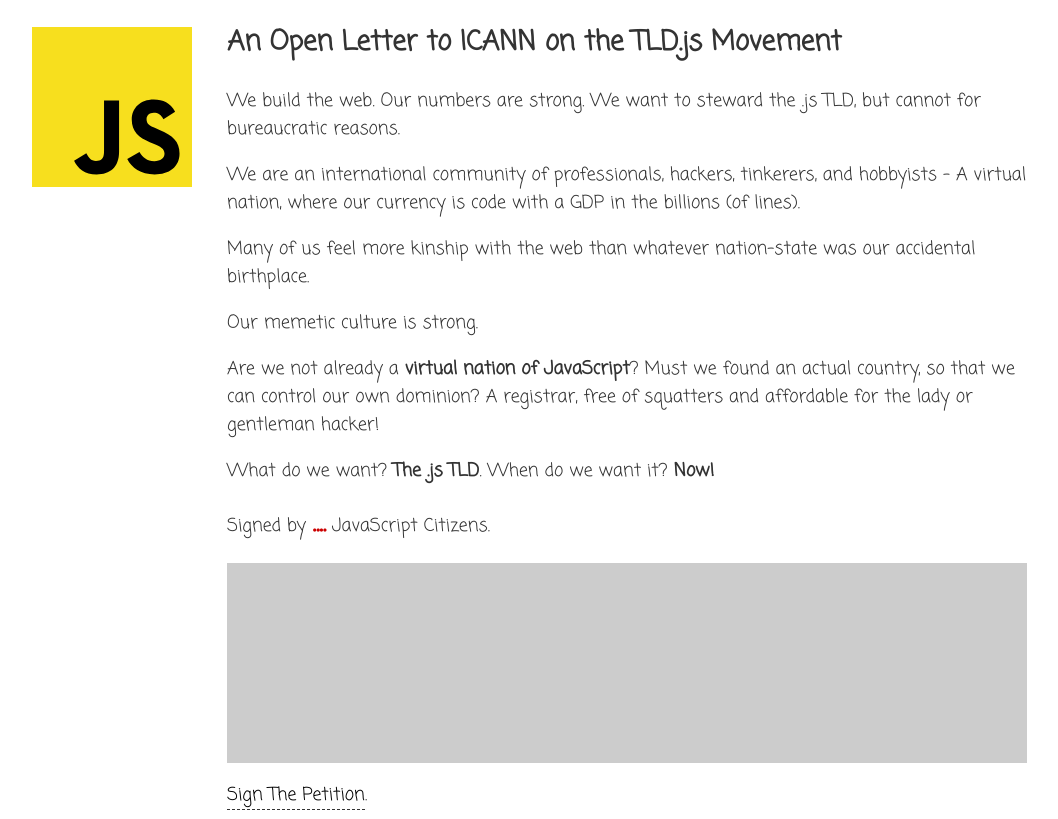
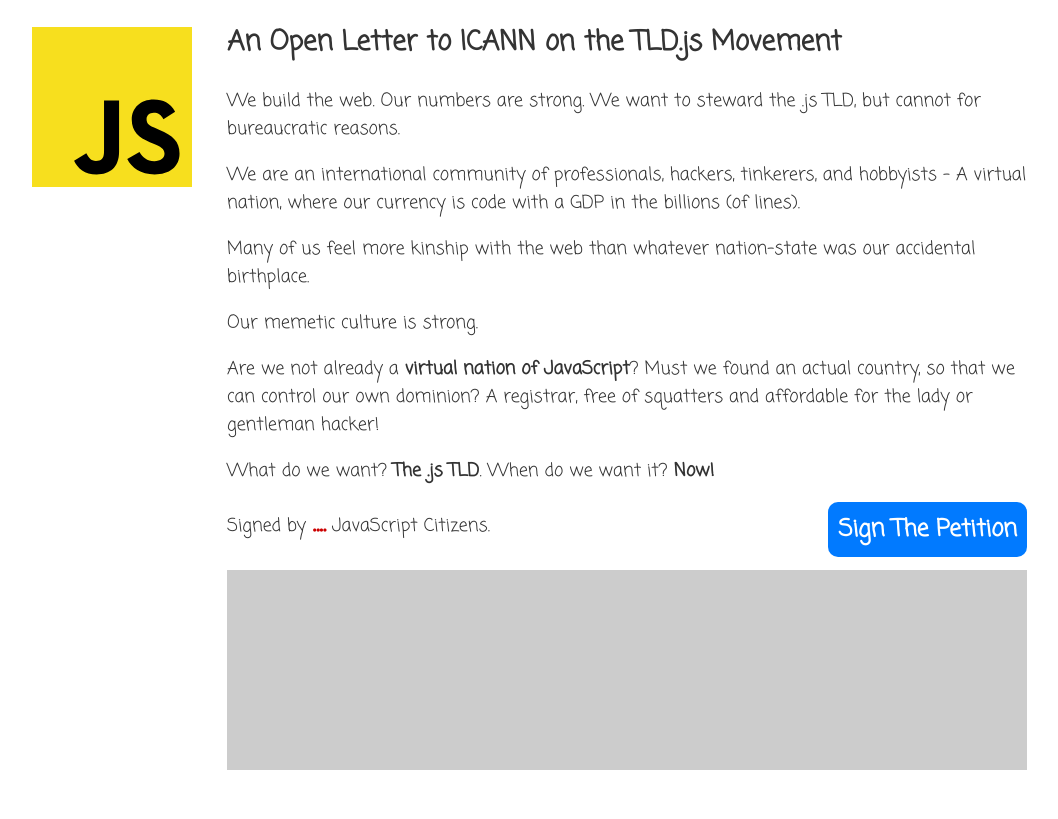
Before and after one commit to ozten/TLD.js, a website: page site/index.html in a window 1280 px wide. Shown: the whole page, without its empty margins (13-1071 px from the left). Drawn offline with Linux system fonts and the light colour scheme; no server answers.

Commit message:
make the button more prominent

```diff
--- a/site/index.html
+++ b/site/index.html
@@ -15,11 +15,6 @@
     width: 800px;
     margin: 10px auto;
   }
-  a {
-    text-decoration: none;
-    border-bottom: 1px dashed #333;
-    color: #000;
-  }
   #count {
     color: #c00;
     font-size: 1.5em;
@@ -31,6 +26,7 @@
     margin: 0;
     width: 800px;
     height: 200px;
+    margin: 25px 0;
   }
   #our_faces img {
     margin: 0;
@@ -45,6 +41,26 @@
     height: 160px;
     padding: 5px;
   }
+  #sign {
+    margin-top: .5em;
+    float: right;
+  }
+  #sign a {
+    padding: 10px;
+    font-weight: bold;
+    background-color: #017AFF;
+    border-radius: 10px;
+    -moz-border-radius: 10px;
+    -webkit-border-radius: 10px;
+    text-decoration: none;
+    color: #fff;
+    font-size: 1.3em;
+    font-weight: bold;
+  }
+  #sign a:hover {
+    opacity: .6;
+  }
+
 </style>
 </head>
 <body>
@@ -85,6 +101,7 @@
 What do we want? <strong>The .js TLD</strong>. When do we want it?  <strong>Now!</strong>
 </p>
 
+<div id="sign"><a href="#">Sign The Petition</a></div>
 <p>
 Signed by <span id="count">....</span> JavaScript Citizens.
 </p>
@@ -93,7 +110,6 @@
 <div id="our_faces"></div>
 </p>
 
-<div id="sign"><a href="#">Sign The Petition</a>.</div>
 
 </section>
 </body>
```
